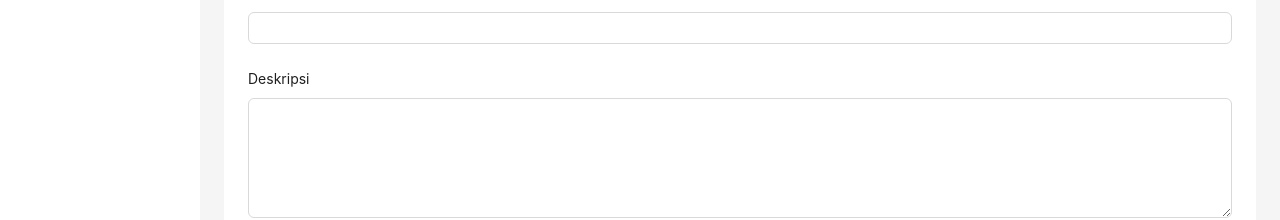
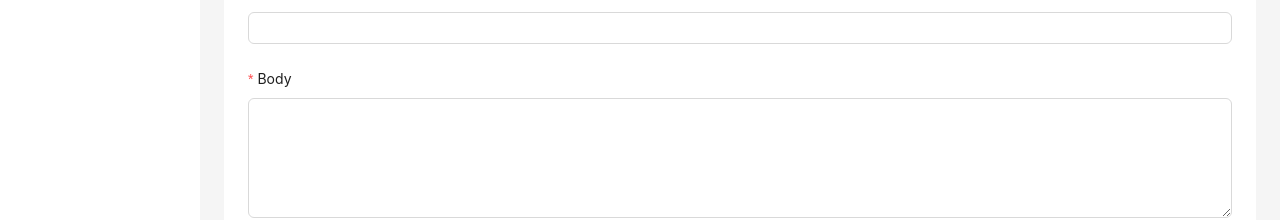
Before and after one commit to dikhiachmaddani/antdesign-exploration, a Next.js app: page /posts/create in a window 1280 px wide. Shown: the part 212-432 px from the top of the page. Built offline with nearby package versions, Linux system fonts and the light colour scheme.

Commit message:
feat(useForm): add useform on create post

```diff
--- a/src/app/posts/create/page.tsx
+++ b/src/app/posts/create/page.tsx
@@ -9,35 +9,42 @@ import {
     Form,
     Input,
 } from 'antd';
+import { PostRequest } from '@/types/post-request';
 
 const { RangePicker } = DatePicker;
 const { TextArea } = Input;
 
 export default function Home() {
     const router = useRouter();
+    const [form] = Form.useForm();
 
+    const onFinish = (values: PostRequest) => {
+        console.log('Form values:', values);
+    };
     return (
         <DashboardLayout breadcrumb={[{ title: 'Home' }, { title: 'Post' }]}>
             <Flex align='center' justify='space-between' style={{ marginBottom: 20 }}>
                 <Button color='primary' onClick={() => router.push('/')}>{`< Back to Post`}</Button>
             </Flex>
             <Form
+                form={form}
+                onFinish={onFinish}
                 layout='vertical'
-                labelCol={{ span: 4 }}
+                labelCol={{ span: 24 }}
                 wrapperCol={{ span: 24 }}
             >
                 <Form.Item
                     label="Title"
                     name='title'
-                    rules={[{ required: true, message: 'Please input!' }]}
+                    rules={[{ required: true, message: 'Please input title!' }]}
                 >
                     <Input />
                 </Form.Item>
-                <Form.Item label="Deskripsi">
+                <Form.Item label="Body" name='body' rules={[{ required: true, message: 'Please input body!' }]}>
                     <TextArea rows={5} />
                 </Form.Item>
                 <Form.Item>
-                    <Button type="primary">Submit</Button>
+                    <Button type="primary" htmlType="submit">Submit</Button>
                 </Form.Item>
             </Form>
         </DashboardLayout>
--- /dev/null
+++ b/src/types/post-request.ts
@@ -0,0 +1,4 @@
+export type PostRequest = {
+  title: string;
+  body: string;
+};
```
